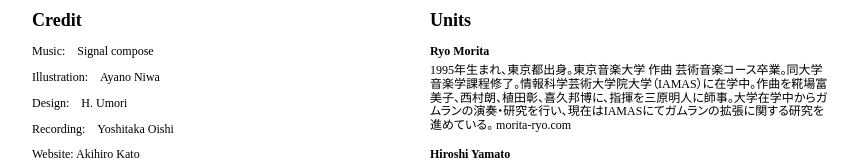
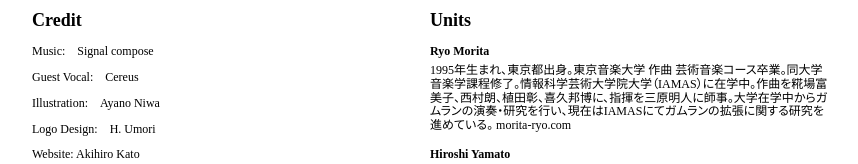
Before and after one commit to signalcompose/m3-signalcompose, a website: page index.html in a window 1280 px wide. Shown: the part 2743-2907 px from the top of the page, without its empty margins (402-1260 px from the left). Drawn offline with nearby package versions, Linux system fonts and the light colour scheme; a web font is replaced by a local one.

Commit message:
Update index.html

```diff
--- a/index.html
+++ b/index.html
@@ -124,9 +124,9 @@
 						<div class="sec3__text">
 							<h2>Credit</h2>
 							<p>Music:　<a href="https://https://twitter.com/signalcompose">Signal compose</a></p>
+							<p>Guest Vocal:　<a href="https://https://twitter.com/cerere_us">Cereus</a></p>
 							<p>Illustration:　<a href="https://twitter.com/aya_carry">Ayano Niwa</a></p>
-							<p>Design:　H. Umori</p>
-							<p>Recording:　Yoshitaka Oishi</p>
+							<p>Logo Design:　H. Umori</p>
 							<p>Website: Akihiro Kato</p>
 						</div>
 						<div>
```
